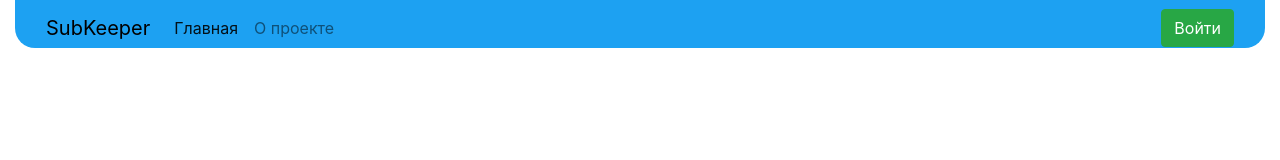
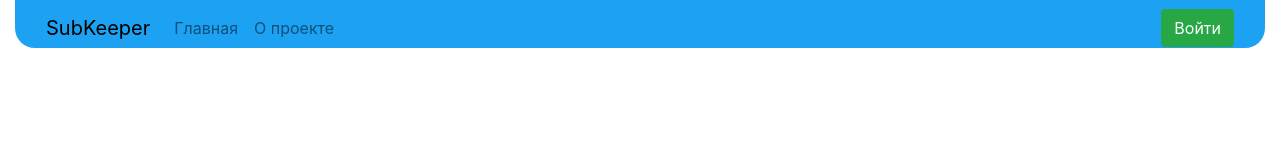
Before and after one commit to cherry-pynya/SubKeeper, a React (Create React App) app: page /add in a window 1280 px wide. Shown: the top 160 px of the page. Built offline with nearby package versions, Linux system fonts and the light colour scheme; no server answers.

Commit message:
некоторые баги пофиксил

```diff
--- a/src/components/Header/HeaderNav/HeaderNav.jsx
+++ b/src/components/Header/HeaderNav/HeaderNav.jsx
@@ -1,17 +1,21 @@
-import { Link } from 'react-router-dom';
 import { useSelector } from 'react-redux';
 import { useEffect, useState } from 'react';
 import LoginButton from '../../LoginButton/LoginButton';
 import NavLink from './NavLink/NavLink';
 import { nanoid } from '@reduxjs/toolkit';
 import NavBrand from './NavBrand/Navbrand';
+import { useHistory } from 'react-router';
 
 export default function HeaderNav() {
+    const history = useHistory();
+    const currentPath = history.location.pathname;
+    console.log(history.location.pathname);
+
     const logedOut = [
         {
             name: 'Главная',
             path: '/',
-            active: true,
+            active: false,
         },
         {
             name: 'О проекте',
@@ -24,7 +28,7 @@ export default function HeaderNav() {
         {
             name: 'Главная',
             path: '/',
-            active: true,
+            active: false,
         },
         {
             name: 'Добавить',
@@ -48,7 +52,19 @@ export default function HeaderNav() {
             setItems(logedOut);
         }
     }, [login]);
-
+    /**
+    useEffect(() => {
+        const newItems = items.map((el) => {
+            if (el.path === currentPath) {
+                el.active = true;
+            } else {
+                el.active = false;
+            }
+            return el;
+        });
+        console.log( 'newItems' ,newItems);
+        setItems(newItems);
+    }, [currentPath]);
     const navClick = (e) => {
         const { id } = e.target;
         const arr = items.map((el) => {
@@ -61,14 +77,15 @@ export default function HeaderNav() {
         });
         setItems(arr);
     };
+    */
 
     return(
         <nav className='navbar navbar-expand-sm navbar-light'>
             <div className='container-fluid'>
                 <NavBrand />
                 <div className="collapse navbar-collapse" id="navbarNav">
-                    <ul className='navbar-nav' onClick={navClick}>
-                        {items.map((el) => <NavLink item={el} key={nanoid()} />)}
+                    <ul className='navbar-nav'>
+                        {items.map((el) => <NavLink item={el} key={nanoid()} currentPath={currentPath} />)}
                     </ul>
                 </div>
                 <LoginButton />
--- a/src/components/Header/HeaderNav/NavLink/NavLink.jsx
+++ b/src/components/Header/HeaderNav/NavLink/NavLink.jsx
@@ -1,7 +1,8 @@
 import { Link } from "react-router-dom";
 
-export default function NavLink({item}) {
+export default function NavLink({item, currentPath}) {
     const {name, path, active} = item;
+
     return(
         <li className="nav-item">
             <Link className={active ? 'nav-link active' : 'nav-link'} to={path} id={path}>{name}</Link>
--- a/src/components/Main/Aside/StatsWidget/StatsWidget.jsx
+++ b/src/components/Main/Aside/StatsWidget/StatsWidget.jsx
@@ -9,7 +9,12 @@ import { updateStats } from "../../../../slices/app";
 
 export default function StatsWidget() {
   const dispatch = useDispatch();
-  const stats = useSelector((state) => state.app.statistics);
+  //отбираем только активные подписки
+  const stats = useSelector((state) => state.app.statistics).filter((el) => {
+    if (el.active === true) {
+      return el;
+    }
+  });
 
   const [data, setData] = useState([]);
   const [cur, setCur] = useState("RUB");
--- a/src/components/Main/SabTable/SubTable.jsx
+++ b/src/components/Main/SabTable/SubTable.jsx
@@ -9,17 +9,13 @@ export default function SubTable() {
   const inActive = data.filter((el) => el.active === false);
   const active = data.filter((el) => el.active === true);
 
-  if (active.length === 0) {
+  if (data.length === 0) {
     return (
       <section style={{ width: "70%", height: "100%", margin: 0 }}>
         <StatusText text={index ? 'активные' : 'у вас пока нет подписок нажмите \"добавить\", чтобы они появились!'} />
-        {inActive.map((el) => (
-          <SubTableItem item={el} key={el.id} />
-        ))}
       </section>
     );
-  }
-
+  } else {
     return (
       <section style={{ width: "70%", height: "100%", margin: 0 }}>
         <StatusText text={'активные'} />
@@ -33,3 +29,4 @@ export default function SubTable() {
       </section>
     );
   }
+}
--- a/src/components/Main/SabTable/SubTableItem/SubTableItem.jsx
+++ b/src/components/Main/SabTable/SubTableItem/SubTableItem.jsx
@@ -6,7 +6,7 @@ import "../../../../materialIcons.css";
 import { randomColor } from "randomcolor";
 import loacaleDate from "../../../utils/localeDate";
 import changeValidity from "../../../utils/changeValidity";
-import { addItemToDB } from '../../../../slices/app';
+import { editItemInDB } from '../../../../slices/app';
 import { useHistory } from "react-router";
 import { editingForm } from "../../../../slices/form";
 import { setModal } from "../../../../slices/modal";
@@ -45,7 +45,8 @@ export default function SubTableItem({ item }) {
 
   const switActivness = () => {
     //меняет активность подписки
-    dispatch(addItemToDB(changeValidity({...item})));
+    const data = changeValidity({...item});
+    dispatch(editItemInDB({data, userID}));
     history.push('/');
   }
 
--- a/src/components/utils/checkSubNameExist.js
+++ b/src/components/utils/checkSubNameExist.js
@@ -1,6 +1,9 @@
 import checkStringEquality from "./checkStringEquality";
 
 export default function checkSubNameExist(array, string = '') {
+    if (array.length === 0) {
+        return false;
+    }
     let index = 0;
     let checkSum = true;
     while (checkSum) {
```
Also changed, not shown: 1 other file (tests, documents, lock files or other folders). Lines whose indentation alone changed are shown as unchanged.
